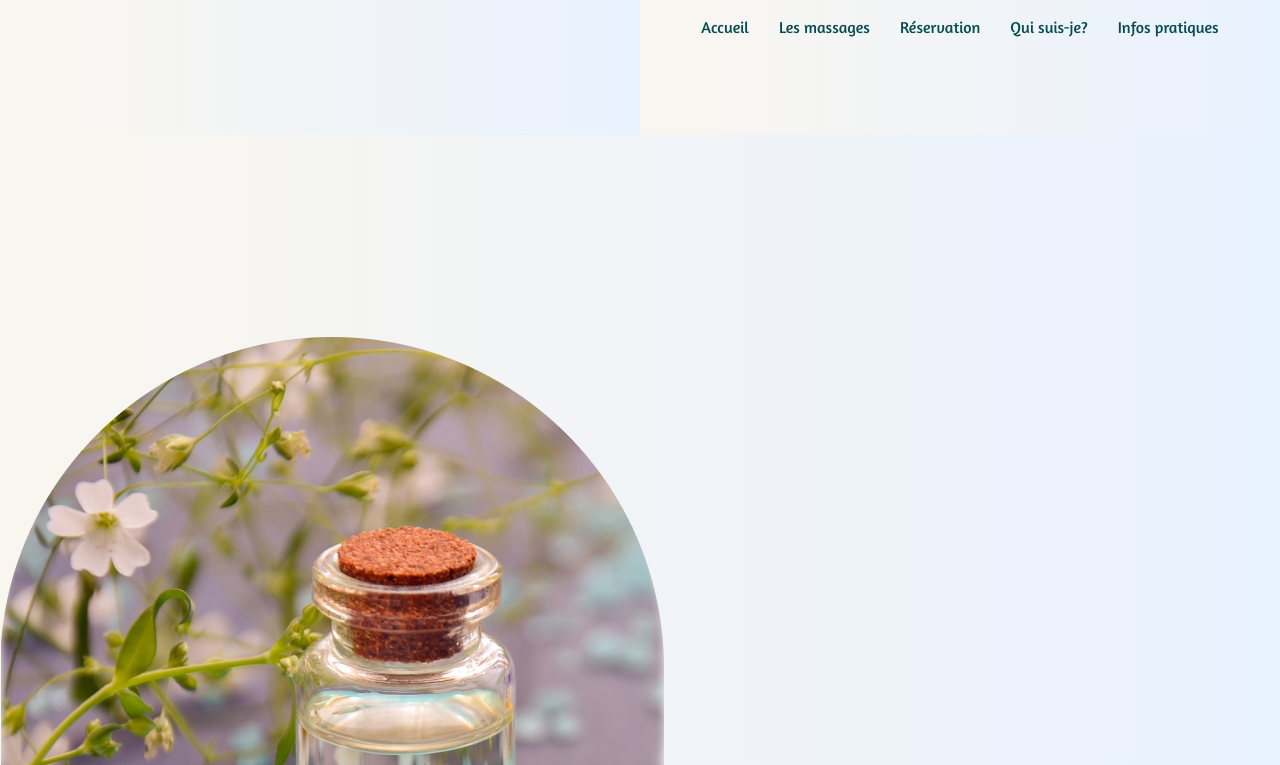
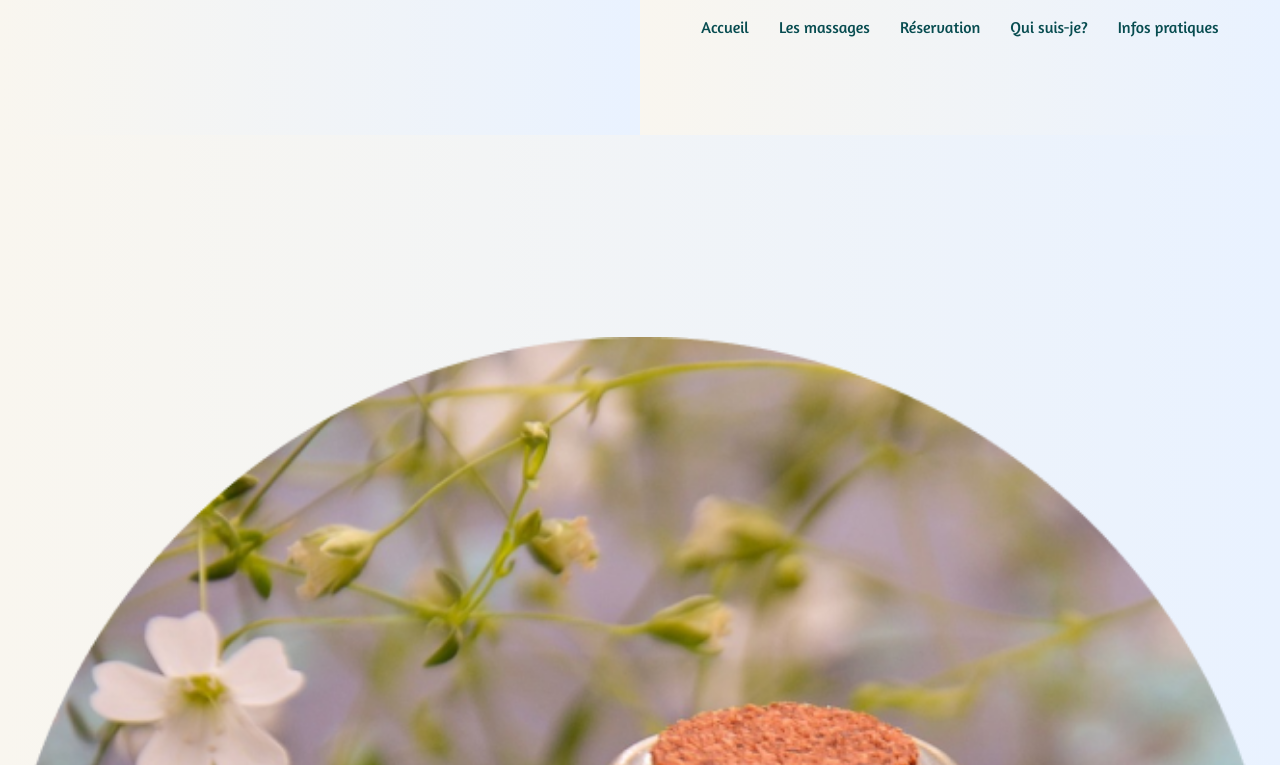
Before and after one commit to WandoCode/la-parenthese-website, a plain HTML site: page index.html in a window 1280 px wide. Shown: the part 35-800 px from the top of the page. Drawn offline with Linux system fonts and the light colour scheme.

Commit message:
Adapt main image size to screen

```diff
--- a/index.html
+++ b/index.html
@@ -64,7 +64,7 @@
         </ul>
       </nav>
     </header>
-    <main>
+    <main class="main home">
       <div>
         <picture class="pictures">
           <source
@@ -73,7 +73,7 @@
             class="pictures__source"
           />
           <img
-            class="pictures__img"
+            class="pictures__img main__images"
             src="./public/bottle-salt-lg.png"
             alt="bottle-salt-lg"
           />
--- a/stylesheets/layout/_main.scss
+++ b/stylesheets/layout/_main.scss
@@ -1,5 +1,9 @@
 @use '../abstracts/' as *;
 
-main {
+.main {
   padding-top: calc($header-height-sm + in-rem(32));
+
+  &__images {
+    width: 100%;
+  }
 }
--- a/stylesheets/pages/_home.scss
+++ b/stylesheets/pages/_home.scss
@@ -1,3 +1,2 @@
-// -----------------------------------------------------------------------------
-// This file contains styles that are specific to the home page.
-// -----------------------------------------------------------------------------
+.home {
+}
```
Also changed, not shown: stylesheets/main.css, 1 other file.
